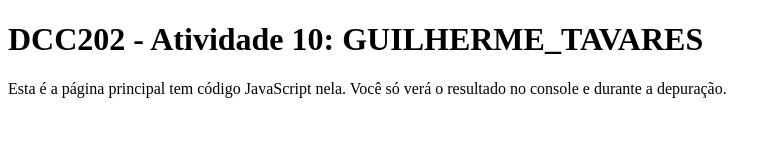
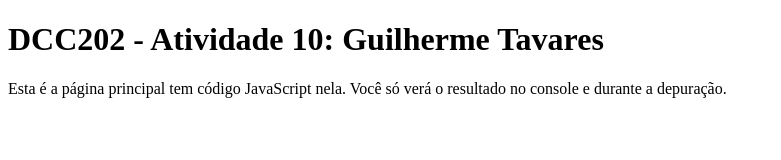
Before and after one commit to ufjf-dcc202/ufjf-dcc202-2023-3-a-atv10-Guiba1, a website with bundled scripts: page index.html in a window 1280 px wide. Shown: the whole page, without its empty margins (0-781 px from the left). Built offline with nearby package versions, Linux system fonts and the light colour scheme.

Commit message:
o arquivo index.html foi alterado

```diff
--- a/index.html
+++ b/index.html
@@ -3,12 +3,12 @@
 <head>
     <meta charset="UTF-8">
     <meta name="viewport" content="width=device-width, initial-scale=1.0">
-    <title>DCC202 - Atividade 10: GUILHERME_TAVARES</title>
+    <title>DCC202 - Atividade 10: Guilherme Tavares</title>
     <script src="src/main.js" type="module"></script>
 </head>
 <body>
     <main>
-        <h1>DCC202 - Atividade 10: GUILHERME_TAVARES</h1>
+        <h1>DCC202 - Atividade 10: Guilherme Tavares</h1>
         <p>Esta é a página principal tem código JavaScript nela. Você só verá o resultado no console e durante a depuração.</p>
     </main>
 
```
